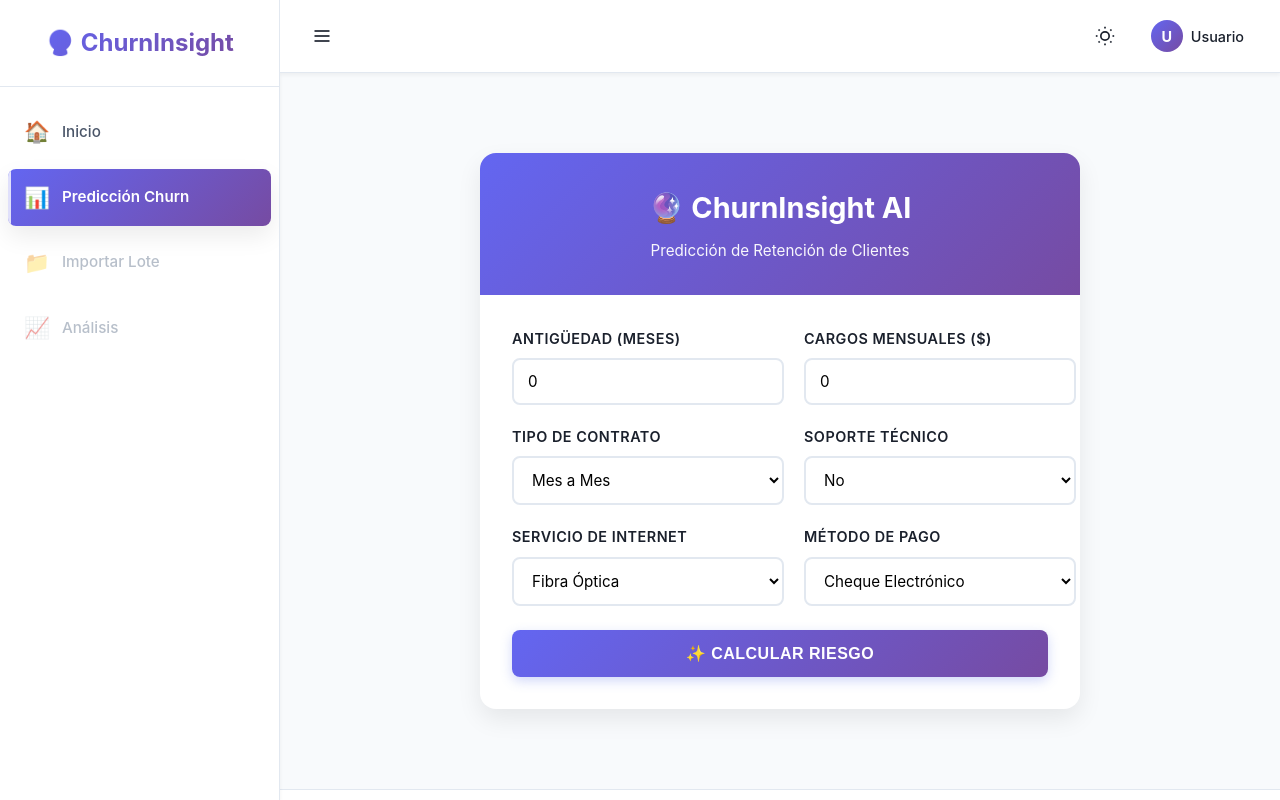
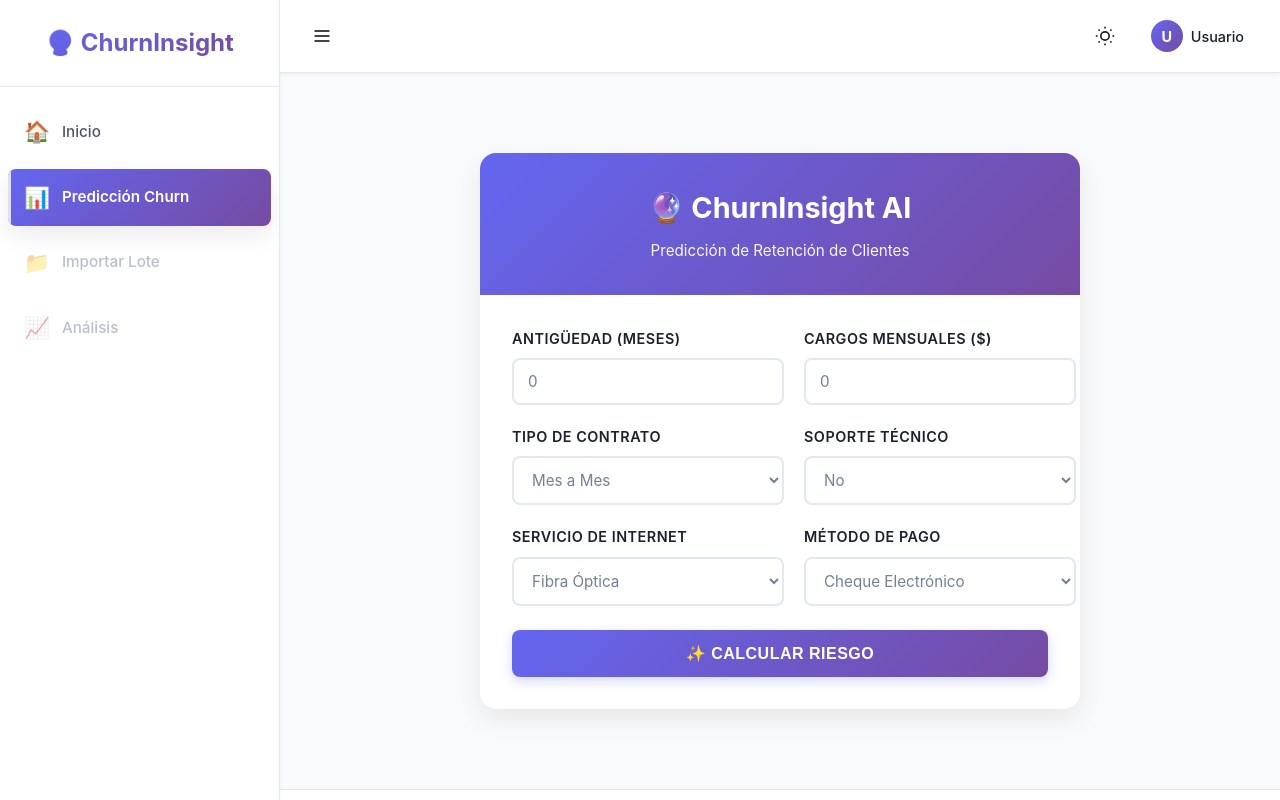
Before and after one commit to TheDanilore/churn-insight-project, a Vue app in the folder frontend/: page /churn in a window 1280 px wide. Built offline with nearby package versions, Linux system fonts and the light colour scheme; no server answers.

Commit message:
arreglo de buenas practicas en formulario y pequeno arreglo de color en el input

```diff
--- a/frontend/src/components/ChurnForm.vue
+++ b/frontend/src/components/ChurnForm.vue
@@ -57,23 +57,28 @@ const enviarPrediccion = async () => {
       </div>
 
       <div class="card-body">
-        <form @submit.prevent="enviarPrediccion">
+        <form @submit.prevent="enviarPrediccion" name="churn-form">
           <div class="form-grid">
             <div class="form-group">
-              <label>Antigüedad (Meses)</label>
+              <label class="form-label"
+                >Antigüedad (Meses)
                 <input
+                  name="antiguedad"
                   type="number"
                   v-model="formData.antiguedad"
                   :class="{ 'input-error': errores.antiguedad }"
                   min="0"
                   required
                 />
+              </label>
               <span v-if="errores.antiguedad" class="error-text">{{ errores.antiguedad }}</span>
             </div>
 
             <div class="form-group">
-              <label>Cargos Mensuales ($)</label>
+              <label class="form-label"
+                >Cargos Mensuales ($)
                 <input
+                  name="cargos-mensuales"
                   type="number"
                   v-model="formData.cargos_mensuales"
                   :class="{ 'input-error': errores.cargosMensuales }"
@@ -81,46 +86,55 @@ const enviarPrediccion = async () => {
                   min="0"
                   required
                 />
+              </label>
               <span v-if="errores.cargosMensuales" class="error-text">{{
                 errores.cargosMensuales
               }}</span>
             </div>
 
             <div class="form-group">
-              <label>Tipo de Contrato</label>
-              <select v-model="formData.contrato">
+              <label class="form-label"
+                >Tipo de Contrato
+                <select v-model="formData.contrato" name="tipo-contrato">
                   <option value="Month-to-month">Mes a Mes</option>
                   <option value="One year">Un Año</option>
                   <option value="Two year">Dos Años</option>
                 </select>
+              </label>
             </div>
 
             <div class="form-group">
-              <label>Soporte Técnico</label>
-              <select v-model="formData.soporte_tecnico">
+              <label class="form-label"
+                >Soporte Técnico
+                <select v-model="formData.soporte_tecnico" name="soporte-tecnico">
                   <option value="Yes">Sí</option>
                   <option value="No">No</option>
                   <option value="No internet service">Sin servicio</option>
                 </select>
+              </label>
             </div>
 
             <div class="form-group">
-              <label>Servicio de Internet</label>
-              <select v-model="formData.servicio_internet">
+              <label class="form-label"
+                >Servicio de Internet
+                <select v-model="formData.servicio_internet" name="servicio-internet">
                   <option value="Fiber optic">Fibra Óptica</option>
                   <option value="DSL">DSL</option>
                   <option value="No">No tiene</option>
                 </select>
+              </label>
             </div>
 
             <div class="form-group">
-              <label>Método de Pago</label>
-              <select v-model="formData.metodo_pago">
+              <label class="form-label"
+                >Método de Pago
+                <select v-model="formData.metodo_pago" name="metodo-pago">
                   <option value="Electronic check">Cheque Electrónico</option>
                   <option value="Credit card (automatic)">Tarjeta de Crédito</option>
                   <option value="Bank transfer (automatic)">Transferencia</option>
                   <option value="Mailed check">Cheque por Correo</option>
                 </select>
+              </label>
             </div>
           </div>
 
@@ -171,7 +185,9 @@ const enviarPrediccion = async () => {
   border-radius: 16px;
   box-shadow: var(--shadow-md);
   overflow: hidden;
-  transition: transform 0.2s, box-shadow 0.2s;
+  transition:
+    transform 0.2s,
+    box-shadow 0.2s;
 }
 
 .card:hover {
@@ -209,7 +225,8 @@ const enviarPrediccion = async () => {
   margin-bottom: 24px;
 }
 
-.form-group {
+.form-group,
+.form-label {
   display: flex;
   flex-direction: column;
   gap: 8px;
@@ -232,6 +249,7 @@ select {
   transition: all 0.2s;
   background-color: var(--bg-white);
   font-family: inherit;
+  color: var(--text-tertiary);
 }
 
 input:focus,
```
Lines whose indentation alone changed are shown as unchanged.
